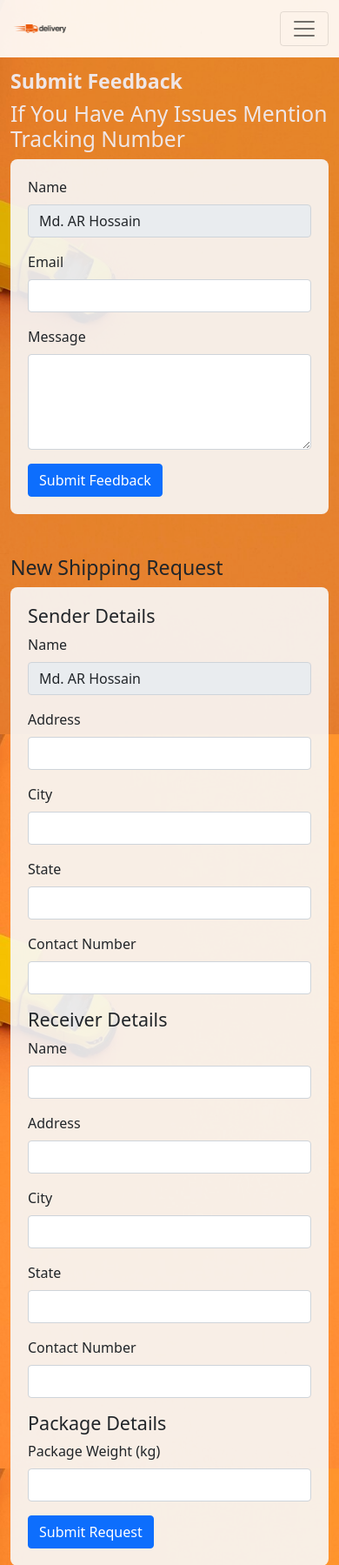
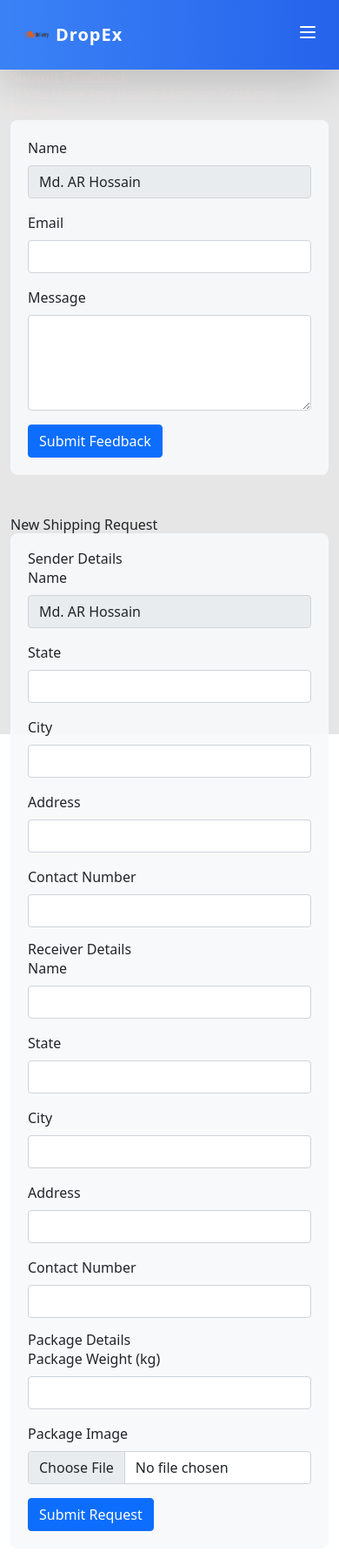
Before and after one commit to misbah7172/DropEx, a PHP site: page /user_dashboard.php in a window 390 px wide. Shown: the top 1799 px of the page at 87% size. Run offline with PHP 8.4, Linux system fonts and the light colour scheme; a user stored in the database is signed in; data comes from the database, SQL or seed files in the repository; data that the repository does not hold is empty; some libraries are stand-ins or nearby versions.

Commit message:
Update user_dashboard.php

```diff
--- a/DropEx/user_dashboard.php
+++ b/DropEx/user_dashboard.php
@@ -52,6 +52,7 @@ if(isset($_POST['submit_request'])) {
     $r_state = mysqli_real_escape_string($conn, $_POST['receiver_state']);
     $r_contact = mysqli_real_escape_string($conn, $_POST['receiver_contact']);
     $weight = mysqli_real_escape_string($conn, $_POST['weight']);
+    $image = mysqli_real_escape_string($conn, $_POST['image']);
     $o_id = $_SESSION['user_id'];
 
     $sql_check = "SELECT Cost FROM pricing WHERE
@@ -67,12 +68,12 @@ if(isset($_POST['submit_request'])) {
         $price = $row['Cost'] * $weight;
 
         $sql = "INSERT INTO online_request (user_id, S_Name, S_Add, S_City, S_State, S_Contact,
-                R_Name, R_Add, R_City, R_State, R_Contact, Weight_Kg, Price)
-                VALUES (?, ?, ?, ?, ?, ?, ?, ?, ?, ?, ?, ?, ?)";
+                R_Name, R_Add, R_City, R_State, R_Contact, Weight_Kg, Price,image)
+                VALUES (?, ?, ?, ?, ?, ?, ?, ?, ?, ?, ?, ?, ?, ?)";
         $stmt = mysqli_prepare($conn, $sql);
-        mysqli_stmt_bind_param($stmt, "issssissssids",
+        mysqli_stmt_bind_param($stmt, "issssissssidss",
             $o_id, $s_name, $s_add, $s_city, $s_state, $s_contact,
-            $r_name, $r_add, $r_city, $r_state, $r_contact, $weight, $price);
+            $r_name, $r_add, $r_city, $r_state, $r_contact, $weight, $price, $image);
 
         if(mysqli_stmt_execute($stmt)) {
             $_SESSION['success_popup'] = [
@@ -112,11 +113,14 @@ $shipping_requests = mysqli_fetch_all($result, MYSQLI_ASSOC);
 <head>
     <meta charset="UTF-8">
     <meta name="viewport" content="width=device-width, initial-scale=1.0">
+    <script src="https://cdn.tailwindcss.com"></script>
+    <script src="https://cdnjs.cloudflare.com/ajax/libs/jquery/3.5.1/jquery.min.js"></script>
+    <script src="https://cdnjs.cloudflare.com/ajax/libs/sweetalert/2.1.2/sweetalert.min.js"></script>
+    <link href="https://unpkg.com/boxicons@2.1.4/css/boxicons.min.css" rel="stylesheet">
     <title>DropEx ID</title>
     <link href="https://cdn.jsdelivr.net/npm/bootstrap@5.1.3/dist/css/bootstrap.min.css" rel="stylesheet">
     <style>
         body {
-            background-image: url('Images/DropExBack.jpg');
             background-size: cover;
             background-repeat: no-repeat;
             background-attachment: fixed;
@@ -144,41 +148,67 @@ $shipping_requests = mysqli_fetch_all($result, MYSQLI_ASSOC);
     </style>
 </head>
 <body>
-    <!-- Navigation Bar -->
-    <nav class="navbar navbar-expand-lg navbar-light bg-light fixed-top" style="background-color: rgba(255, 255, 255, 0.9) !important; position: fixed; width: 100%; top: 0; z-index: 1000;">
-        <div class="container">
-            <a class="navbar-brand" href="index.php">
-                <img src="Images/logo.png" alt="DropEx Logo" style="height: 40px;">
+        <!-- Navbar -->
+        <nav class="bg-gradient-to-r from-blue-500 to-blue-600 shadow-lg fixed top-0 left-0 right-0 w-full z-50">
+            <div class="max-w-7xl mx-auto px-4 sm:px-6 lg:px-8">
+                <div class="flex justify-between items-center py-4">
+                    <!-- Logo Section -->
+                    <div class="flex items-center space-x-3">
+                        <a href="index.php" class="flex items-center group">
+                            <img src="Images/logo.png" class="h-8 w-8 md:h-10 md:w-10 rounded-full transition-all duration-300 group-hover:scale-110" alt="DropEx Logo">
+                            <span class="ml-2 md:ml-3 text-xl md:text-2xl font-bold text-white tracking-wider">DropEx</span>
                         </a>
-            <button class="navbar-toggler" type="button" data-bs-toggle="collapse" data-bs-target="#mainNav" aria-controls="mainNav" aria-expanded="false" aria-label="Toggle navigation">
-                <span class="navbar-toggler-icon"></span>
+                    </div>
+
+                    <!-- Desktop Navigation -->
+                    <div class="hidden md:flex items-center space-x-4 lg:space-x-6">
+                        <a href="index.php" class="text-white hover:text-blue-200 transition-colors duration-300 px-2 py-1 rounded-md text-sm font-medium">Home</a>
+                        <a href="branches.php" class="text-white hover:text-blue-200 transition-colors duration-300 px-2 py-1 rounded-md text-sm font-medium">Branches</a>
+                            <a href="#feedback" class="text-white hover:text-blue-200 transition-colors duration-300 px-2 py-1 rounded-md text-sm font-medium">Feedback</a>
+                            <a href="#requests" class="text-white hover:text-blue-200 transition-colors duration-300 px-2 py-1 rounded-md text-sm font-medium">Shipping Requests</a>
+                            <a href="notifications.php" class="text-white hover:text-blue-200 transition-colors duration-300 px-2 py-1 rounded-md text-sm font-medium">Notifications</a>
+                            <a href="tracking.php" class="text-white hover:text-blue-200 transition-colors duration-300 px-2 py-1 rounded-md text-sm font-medium">Tracking</a>
+                            <a href="logout.php" class="text-red-200 hover:text-red-400 transition-colors duration-300 px-2 py-1 rounded-md text-sm font-medium">Logout</a>
+                    </div>
+
+                    <!-- Mobile Menu Button -->
+                    <div class="md:hidden">
+                        <button id="mobile-menu-button" type="button" class="text-white focus:outline-none">
+                            <svg class="h-6 w-6" fill="none" viewBox="0 0 24 24" stroke="currentColor">
+                                <path stroke-linecap="round" stroke-linejoin="round" stroke-width="2" d="M4 6h16M4 12h16M4 18h16" />
+                            </svg>
                         </button>
-            <div class="collapse navbar-collapse" id="mainNav">
-                <ul class="navbar-nav ms-auto">
-                    <li class="nav-item"></li>
-                        <a class="nav-link text-dark" href="#feedback">Feedback</a>
-                    </li>
-                    <li class="nav-item">
-                        <a class="nav-link text-dark" href="#requests">Shipping Requests</a>
-                    </li>
-                    <li class="nav-item"></li>
-                        <a class="nav-link text-dark" href="tracking.php">Tracking</a>
-                    </li>
-                    <li class="nav-item">
+                    </div>
+                </div>
+            </div>
+
+            <!-- Mobile Menu -->
+            <div id="mobile-menu" class="md:hidden fixed inset-x-0 top-16 bg-blue-600 transform -translate-x-full transition-transform duration-300 ease-in-out">
+                <div class="px-4 pt-4 pb-6 space-y-2">
+                    <a href="index.php" class="block text-white hover:bg-blue-700 px-3 py-2 rounded-md text-base font-medium">Home</a>
+                    <a href="tracking.php" class="block text-white hover:bg-blue-700 px-3 py-2 rounded-md text-base font-medium">Tracking</a>
+                    <a href="branches.php" class="block text-white hover:bg-blue-700 px-3 py-2 rounded-md text-base font-medium">Branches</a>
+
+                    <?php if(isset($_SESSION['id']) || isset($_SESSION['user_id'])): ?>
+                        <?php if(isset($_SESSION['id'])): ?>
+                            <a href="staff.php" class="block text-white hover:bg-blue-700 px-3 py-2 rounded-md text-base font-medium">Dashboard</a>
+                        <?php else: ?>
+                            <a href="user_dashboard.php" class="block text-white hover:bg-blue-700 px-3 py-2 rounded-md text-base font-medium">Dashboard</a>
+                        <?php endif; ?>
                         <span class="nav-link text-dark">
                                     Welcome, <?php echo htmlspecialchars($user_name); ?>
                                 </span>
-                    </li>
-                    <li class="nav-item">
-                        <a class="nav-link btn-logout" href="user_logout.php">Logout</a>
-                    </li>
-                </ul>
+                        <a href="user_logout.php" class="block text-red-200 hover:bg-red-400 px-3 py-2 rounded-md text-base font-medium">Welcome, <?php echo htmlspecialchars($user_name); ?>Logout</a>
+                    <?php else: ?>
+                        <a href="login.php" class="block bg-white text-blue-600 hover:bg-gray-200 px-4 py-2 rounded-md text-base font-medium shadow-md">Login</a>
+                    <?php endif; ?>
                 </div>
             </div>
         </nav>
 
     <div style="margin-top: 80px;"></div>
 
+    <div class="mt-20">  <!-- Added margin top -->
         <div class="container mt-4">
             <!-- Feedback Section -->
             <section id="feedback" class="mb-5">
@@ -226,16 +256,16 @@ $shipping_requests = mysqli_fetch_all($result, MYSQLI_ASSOC);
                         <input type="text" class="form-control" name="sender_name" value="<?php echo htmlspecialchars($user_name); ?>" readonly>
                     </div>
                     <div class="mb-3">
-                        <label class="form-label">Address</label>
-                        <input type="text" class="form-control" name="sender_address" required>
+                        <label class="form-label">State</label>
+                        <input type="text" class="form-control" name="sender_state" required>
                     </div>
                     <div class="mb-3">
                         <label class="form-label">City</label>
                         <input type="text" class="form-control" name="sender_city" required>
                     </div>
                     <div class="mb-3">
-                        <label class="form-label">State</label>
-                        <input type="text" class="form-control" name="sender_state" required>
+                        <label class="form-label">Address</label>
+                        <input type="text" class="form-control" name="sender_address" required>
                     </div>
                     <div class="mb-3">
                         <label class="form-label">Contact Number</label>
@@ -249,16 +279,16 @@ $shipping_requests = mysqli_fetch_all($result, MYSQLI_ASSOC);
                         <input type="text" class="form-control" name="receiver_name" required>
                     </div>
                     <div class="mb-3">
-                        <label class="form-label">Address</label>
-                        <input type="text" class="form-control" name="receiver_address" required>
+                        <label class="form-label">State</label>
+                        <input type="text" class="form-control" name="receiver_state" required>
                     </div>
                     <div class="mb-3">
                         <label class="form-label">City</label>
                         <input type="text" class="form-control" name="receiver_city" required>
                     </div>
                     <div class="mb-3">
-                        <label class="form-label">State</label>
-                        <input type="text" class="form-control" name="receiver_state" required>
+                        <label class="form-label">Address</label>
+                        <input type="text" class="form-control" name="receiver_address" required>
                     </div>
                     <div class="mb-3">
                         <label class="form-label">Contact Number</label>
@@ -270,6 +300,10 @@ $shipping_requests = mysqli_fetch_all($result, MYSQLI_ASSOC);
                     <div class="mb-3">
                         <label class="form-label">Package Weight (kg)</label>
                         <input type="number" step="0.01" class="form-control" name="weight" required>
+                    </div>
+                    <div class="mb-3">
+                        <label class="form-label">Package Image</label>
+                        <input type="file" class="form-control" name="image" required>
                     </div>
                     <button type="submit" name="submit_request" class="btn btn-primary">Submit Request</button>
                 </form>
@@ -287,12 +321,13 @@ $shipping_requests = mysqli_fetch_all($result, MYSQLI_ASSOC);
                             <th>Price</th>
                             <th>Status</th>
                             <th>Created At</th>
+                            <th>Message</th>
                         </tr>
                     </thead>
                     <tbody>
                         <?php foreach($shipping_requests as $request): ?>
                         <tr>
-                            <td><?php echo $request['user_id']; ?></td>
+                            <td><?php echo $request['serial']; ?></td>
                             <td><?php echo htmlspecialchars($request['S_Name']); ?></td>
                             <td><?php echo htmlspecialchars($request['R_Name']); ?></td>
                             <td><?php echo $request['Weight_Kg']; ?> kg</td>
@@ -301,6 +336,13 @@ $shipping_requests = mysqli_fetch_all($result, MYSQLI_ASSOC);
                                 <?php echo ucfirst($request['status']); ?>
                             </td>
                             <td><?php echo $request['Dispatched_Time']; ?></td>
+                            <td>
+    <?php if($request['status'] === 'approved' && $request['Delivered'] === null): ?>
+        <a href="message.php?request_id=<?php echo $request['serial']; ?>" class="btn btn-primary">
+            Message
+        </a>
+    <?php endif; ?>
+</td>
                         </tr>
                         <?php endforeach; ?>
                     </tbody>
@@ -310,5 +352,15 @@ $shipping_requests = mysqli_fetch_all($result, MYSQLI_ASSOC);
     </div>
 
     <script src="https://cdn.jsdelivr.net/npm/bootstrap@5.1.3/dist/js/bootstrap.bundle.min.js"></script>
+    <script>
+        document.addEventListener('DOMContentLoaded', function() {
+            const mobileMenuButton = document.getElementById('mobile-menu-button');
+            const mobileMenu = document.getElementById('mobile-menu');
+
+            mobileMenuButton.addEventListener('click', function() {
+                mobileMenu.classList.toggle('-translate-x-full');
+            });
+        });
+        </script>
 </body>
 </html>
```
Lines whose indentation alone changed are shown as unchanged.
